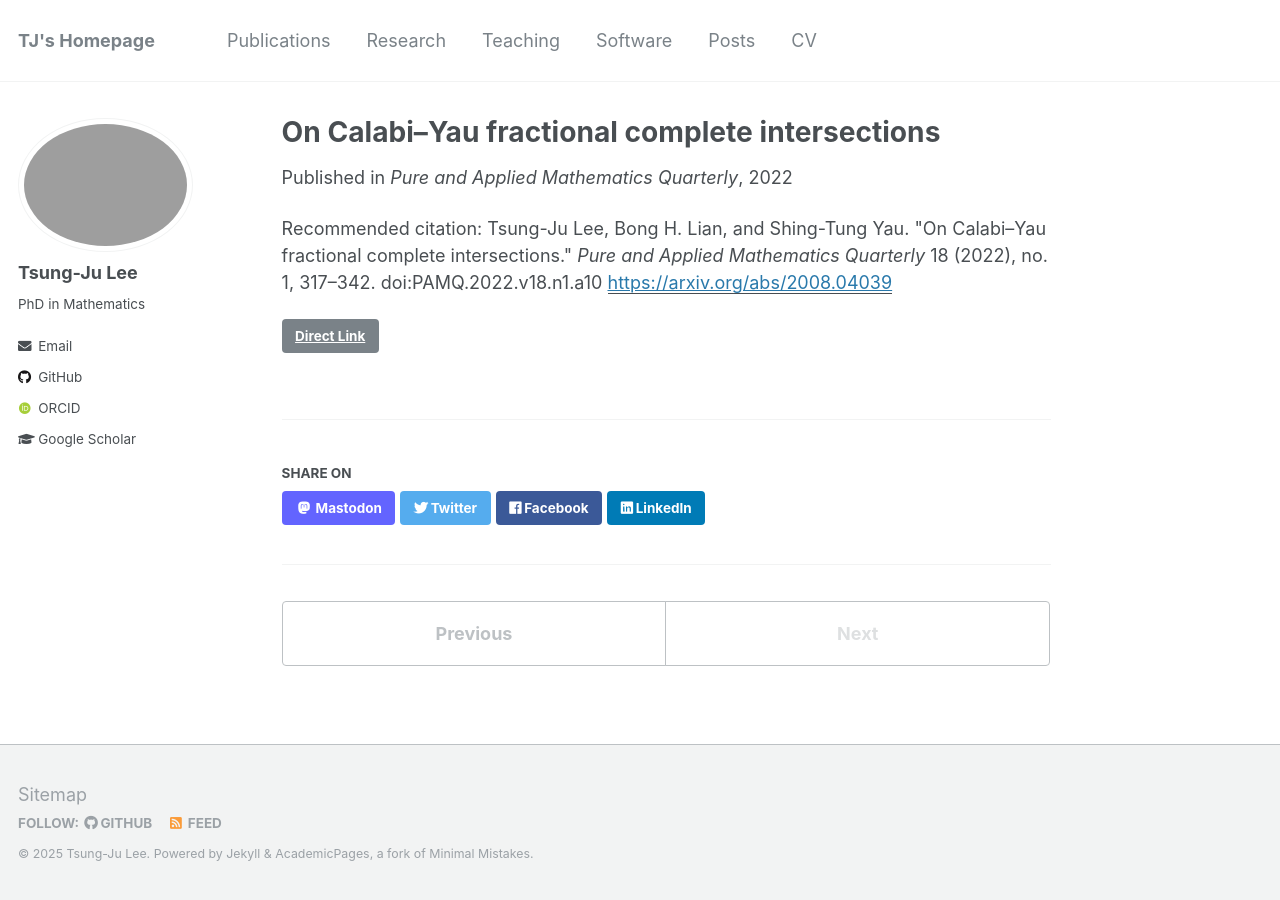
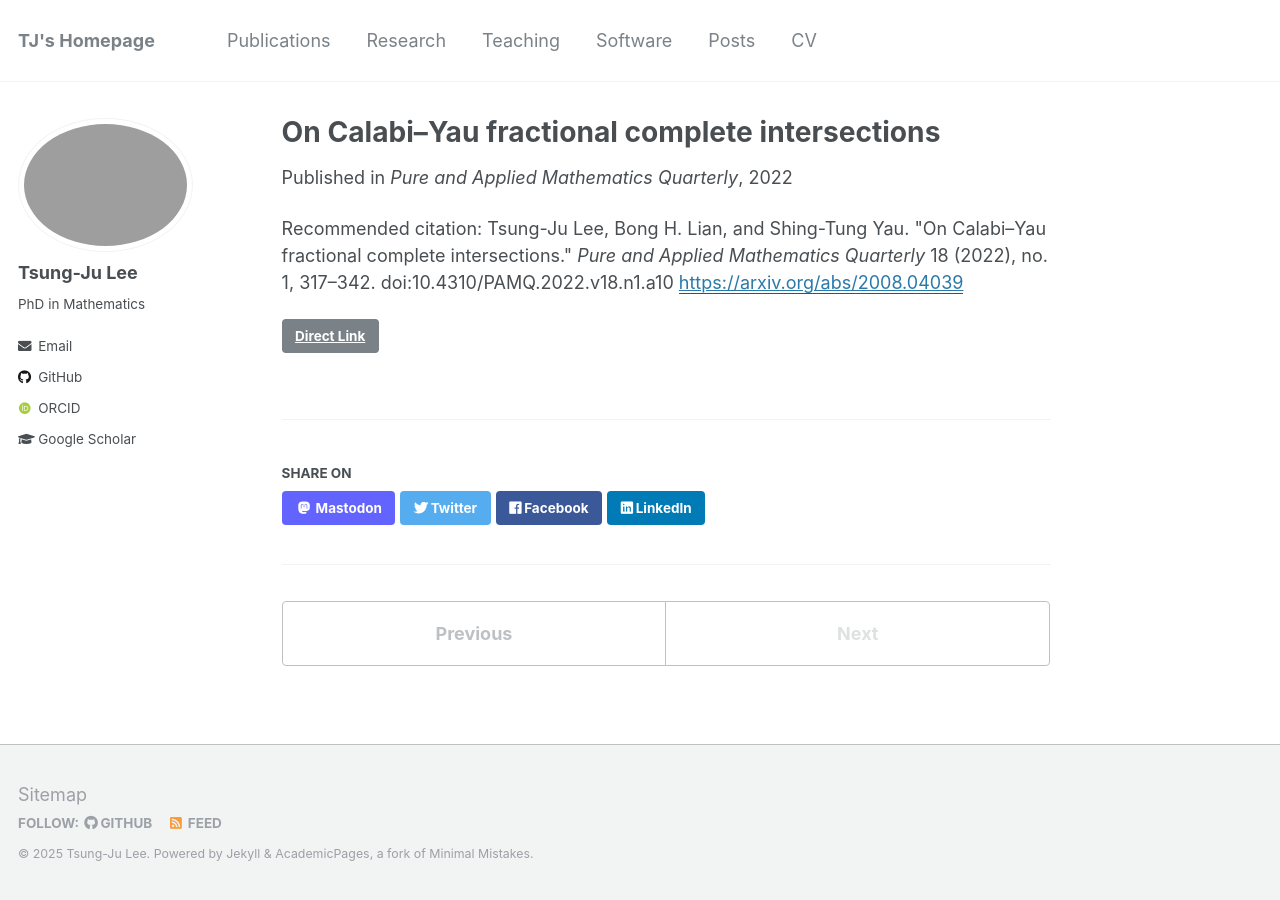
Before and after one commit to yusd24/yusd24.github.io, a Jekyll site: the page built from _publications/2022-on-CY-FCI.md, in a window 1280 px wide. Built offline with Jekyll 4.4.1, drawn with Linux system fonts in a browser that asks for light colours; some web fonts are replaced.

Commit message:
Update 2022-on-CY-FCI.md

```diff
--- a/_publications/2022-on-CY-FCI.md
+++ b/_publications/2022-on-CY-FCI.md
@@ -7,5 +7,5 @@ venue: 'Pure and Applied Mathematics Quarterly'
 paperurl: 'https://arxiv.org/abs/2008.04039'
 link: 'https://doi.org/10.4310/PAMQ.2022.v18.n1.a10'
 citation: 'Tsung-Ju Lee, Bong H. Lian, and Shing-Tung Yau. &quot;On Calabi–Yau fractional complete intersections.&quot;
-<i>Pure and Applied Mathematics Quarterly</i> 18 (2022), no. 1, 317–342. doi:PAMQ.2022.v18.n1.a10'
+<i>Pure and Applied Mathematics Quarterly</i> 18 (2022), no. 1, 317–342. doi:10.4310/PAMQ.2022.v18.n1.a10'
 ---
```
